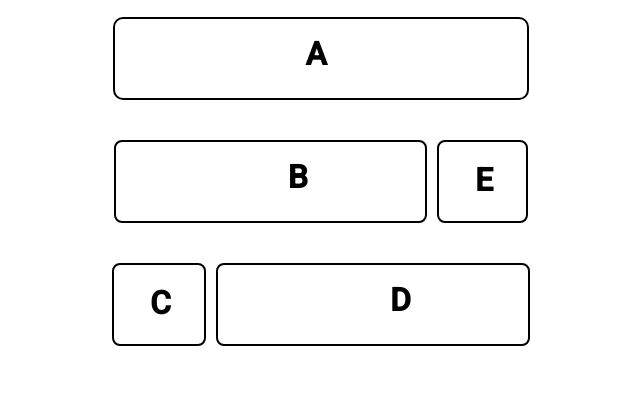
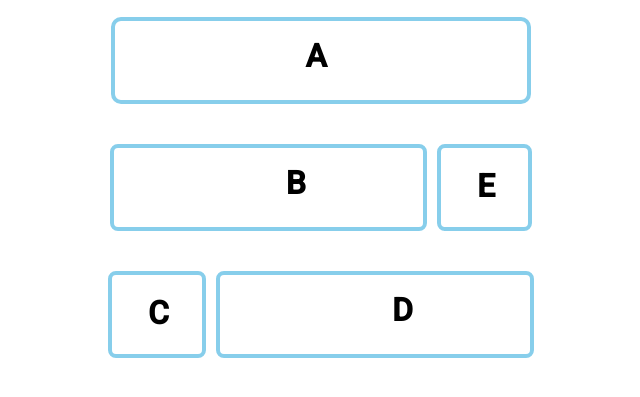
Before and after one commit to Aahmedimran/Card-Layout-2, a plain HTML site: page index.html in a window 1280 px wide. Shown: the part 101-498 px from the top of the page, without its empty margins (319-959 px from the left). Drawn offline with Linux system fonts and the light colour scheme.

Commit message:
over flow hidden

```diff
--- a/style.css
+++ b/style.css
@@ -3,6 +3,12 @@
             margin: 0%;
             box-sizing: border-box;
             font-family: 'Roboto', sans-serif;
+        }
+
+        html,
+        body {
+            overflow-x: hidden;
+            height: 100%;
         }
 
         .heading {
@@ -19,7 +25,7 @@
         }
 
         .border1 {
-            border: 2px solid black;
+            border: 4px solid skyblue;
             padding: 16px 200px 25px 190px;
             border-radius: 10px;
         }
@@ -34,13 +40,13 @@
         }
 
         .border2 {
-            border: 2px solid black;
+            border: 4px solid skyblue;
             padding: 16px 117px 25px 172px;
             border-radius: 8px;
         }
 
         .border3 {
-            border: 2px solid black;
+            border: 4px solid skyblue;
             border-radius: 8px;
             padding: 19px 33px 22px 36px;
         }
@@ -55,13 +61,13 @@
         }
 
         .border4 {
-            border: 2px solid black;
+            border: 4px solid skyblue;
             border-radius: 8px;
             padding: 19px 33px 22px 36px;
         }
 
         .border5 {
-            border: 2px solid black;
+            border: 4px solid skyblue;
             padding: 16px 117px 25px 172px;
             border-radius: 8px;
         }
```
